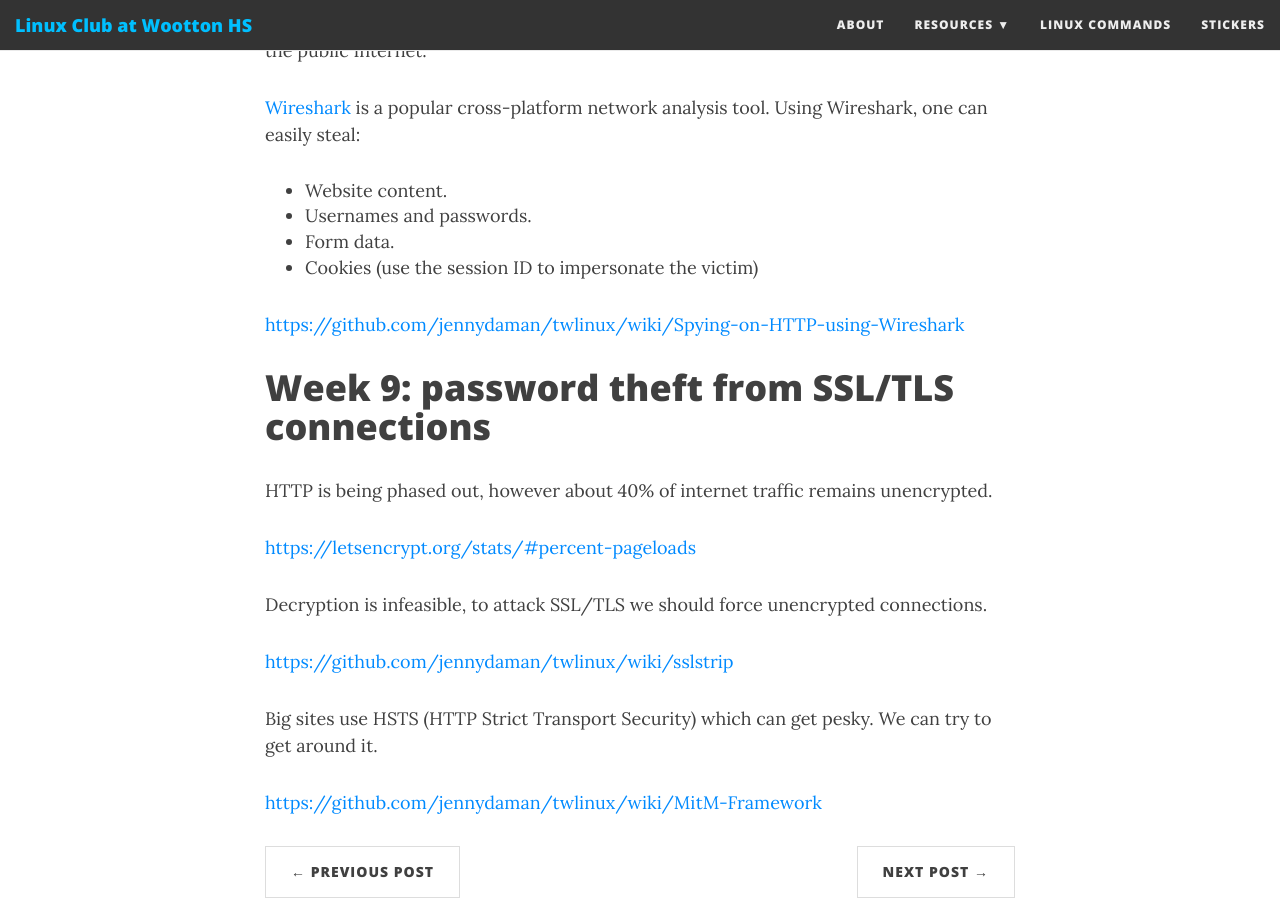
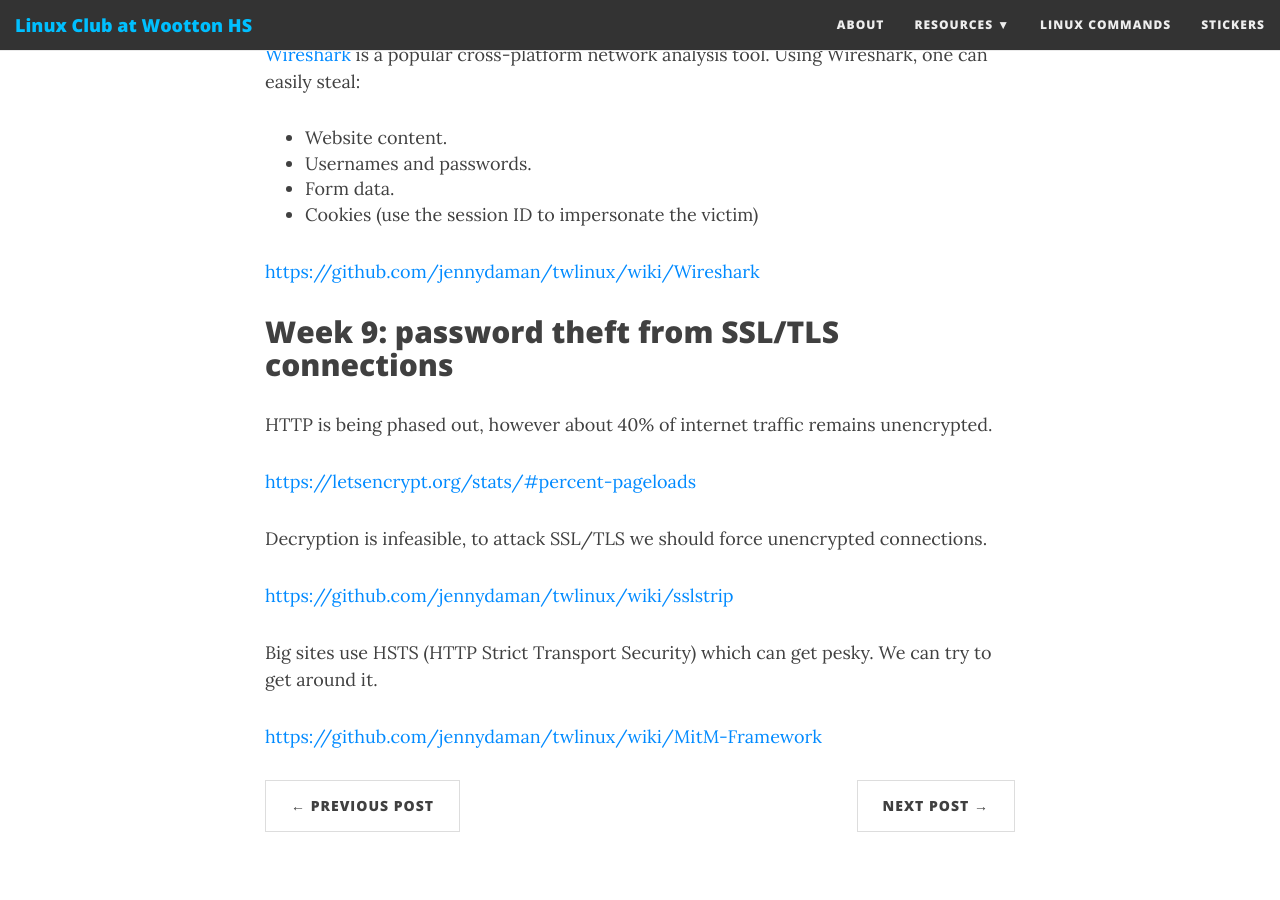
Before and after one commit to wsec/club, a Jekyll site: the page built from docs/_posts/2017-11-14-packet-sniffing.md, in a window 1280 px wide and 900 px high, scrolled down 1393 px. Built offline with Jekyll 4.4.1, drawn with Linux system fonts in a browser that asks for light colours; nearby versions of some CDN libraries; comment, search, counter and statistics services are not loaded.

Commit message:
Update links

```diff
--- a/docs/_config.yml
+++ b/docs/_config.yml
@@ -23,7 +23,7 @@ navbar-links:
   Resources:
     - Arch Linux wiki: "https://wiki.archlinux.org/"
     - Windows Subsystem: "https://msdn.microsoft.com/en-us/commandline/wsl/install_guide"
-    - Installing Software: "https://github.com/jennydaman/twlinux/wiki/Installing-software-on-Linux-(Ubuntu)"
+    - Installing Software: "https://github.com/jennydaman/twlinux/wiki/Installing-software-(apt)"
     - Solus Project: "https://solus-project.com/"
   LINUX commands: "https://github.com/jennydaman/twlinux/wiki/Basic-UNIX-and-bash-commands"
   Stickers: "stickers"
--- a/docs/_posts/2017-11-14-packet-sniffing.md
+++ b/docs/_posts/2017-11-14-packet-sniffing.md
@@ -4,7 +4,7 @@ title: Packet Sniffing
 subtitle: Week 7-9 - attacking internet connections
 ---
 
-# Alphabet Soup
+## Alphabet Soup
 
 **TCP/IP** *(Transmission Control Protocol/Internet Protocol)*: a suite of communication protocols used to interconnect network devices on the internet.
 
@@ -12,7 +12,7 @@ subtitle: Week 7-9 - attacking internet connections
 
 **HTML** *(Hypertext Markup Language)*: describes the content of a webpage.
 
-# Tracing HTTP Connections to the Internet
+## Tracing HTTP Connections to the Internet
 
 To compromise network traffic going outside the LAN, we must intercept traffic between the client and the router.
 
@@ -29,9 +29,9 @@ Packets have a destination IP address of the router's **default gateway** when h
 - Form data.
 - Cookies (use the session ID to impersonate the victim)
 
-<https://github.com/jennydaman/twlinux/wiki/Spying-on-HTTP-using-Wireshark>
+<https://github.com/jennydaman/twlinux/wiki/Wireshark>
 
-# Week 9: password theft from SSL/TLS connections
+## Week 9: password theft from SSL/TLS connections
 
 HTTP is being phased out, however about 40% of internet traffic remains unencrypted.
 
```
Also changed, not shown: docs/_posts/2017-10-01-first-week-prep.md (+2 -2 lines), docs/_posts/2017-10-30-kali.md (+5 -5 lines).
